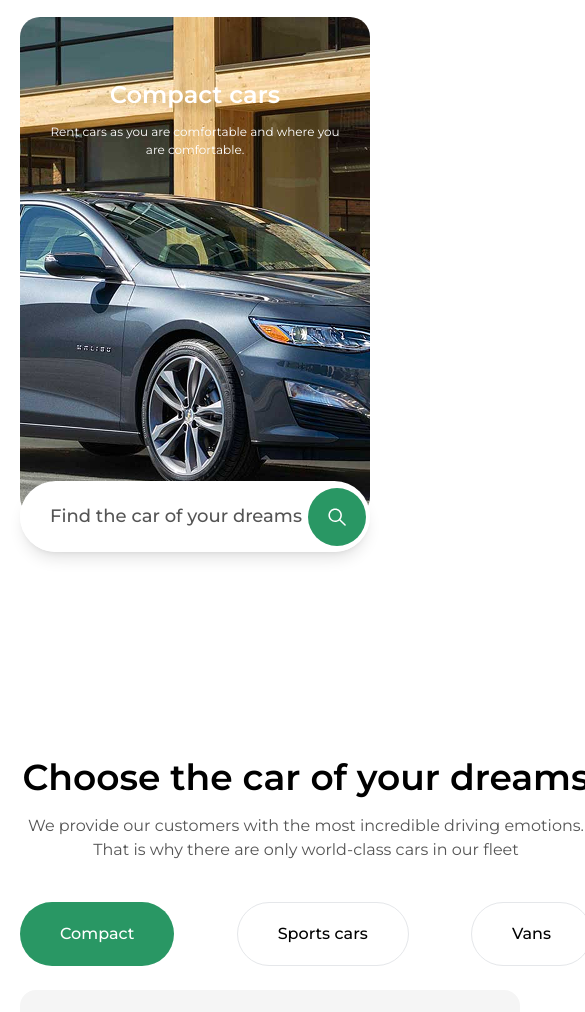
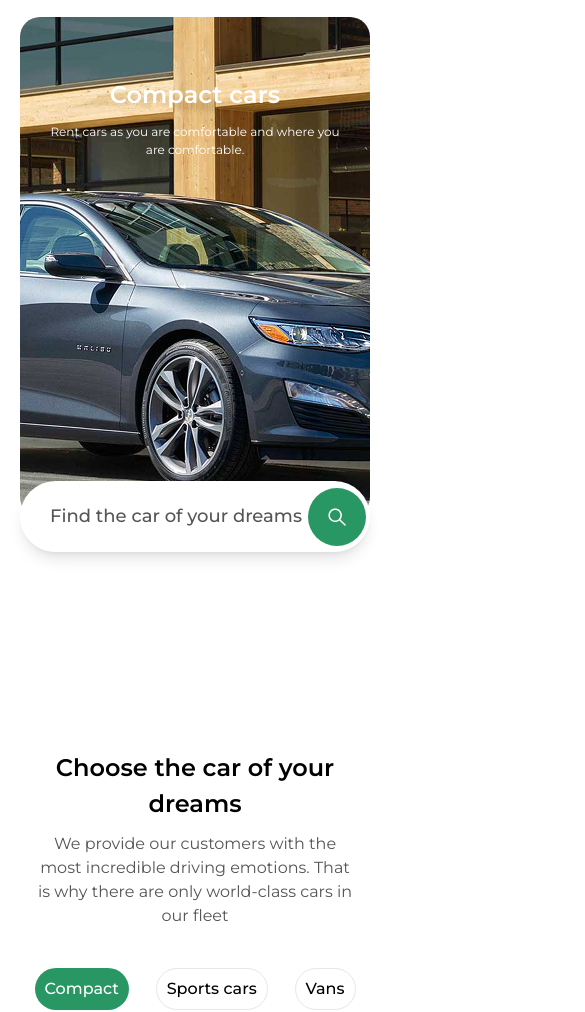
Before and after one commit to Muslima-coder/Car-Rental, a plain HTML site: page index.html in a window 390 px wide. Shown: the part 120-1132 px from the top of the page, 585 px wide, since content can reach past the window. Drawn offline with nearby package versions, Linux system fonts and the light colour scheme.

Commit message:
update commit

```diff
--- a/css/main.css
+++ b/css/main.css
@@ -53,7 +53,33 @@
       }
     }
   }
+  @media (max-width:640px){
+    .title-dream{
+      max-width: 321px;
+      &>h2{
+        font-size: 24px;
+        width: 100%;
+      }
+    }
+    &>p{
+      font-size: 12px;
+      line-height: 100%;
 
+    }
+    .Tablet{
+      margin: 0 auto;
+
+      &>li{
+        width: 358px;
+      }
+    }
+    .button-wrapper{
+
+      &>button{
+        padding: 8px 10px;
+      }
+    }
+  }
   @media (max-width:1140px){
    .Similarities{
     display: flex;
@@ -120,3 +146,6 @@
     background-position: bottom center;
    }
 }
+@media (max-width:640px){
+
+}
--- a/index.html
+++ b/index.html
@@ -91,10 +91,10 @@
         <!-- Dream Car -->
          <section class="pt-[100px] pb-[160px]">
           <div class="containers">
-            <div class="w-[572px] mx-auto text-center">
+            <div class=" title-dream w-[572px] mx-auto text-center">
               <h2 class="font-semibold text-[36px] text-[#000000] mb-[10px]">Choose the car of your dreams</h2>
               <p class="text-[16px] leading-[24px] text-[#555555] mb-[40px]">We provide our customers with the most incredible driving emotions. That is why there are only world-class cars in our fleet</p>
-              <div class="flex justify-between gap-[16px] mb-[24px]">
+              <div class="button-wrapper flex justify-between gap-[16px] mb-[24px]">
                 <button class="hover:bg-transparent hover:border-[1.5px] hover:border-[#E5E7EA] hover:text-[#000000] duration-400  bg-[#299764] py-[19px] px-[40px] rounded-full font-medium text-[16px] text-white">
                   Compact
                 </button>
```
